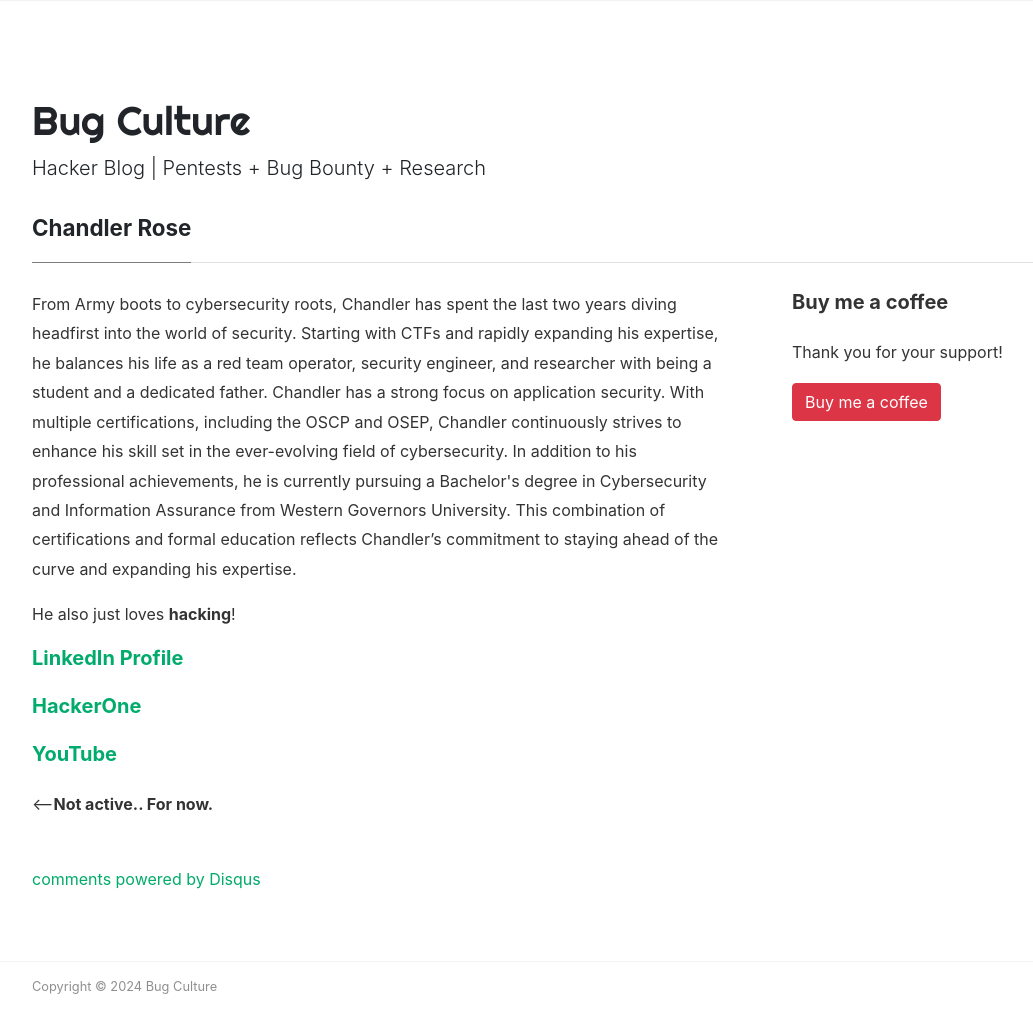
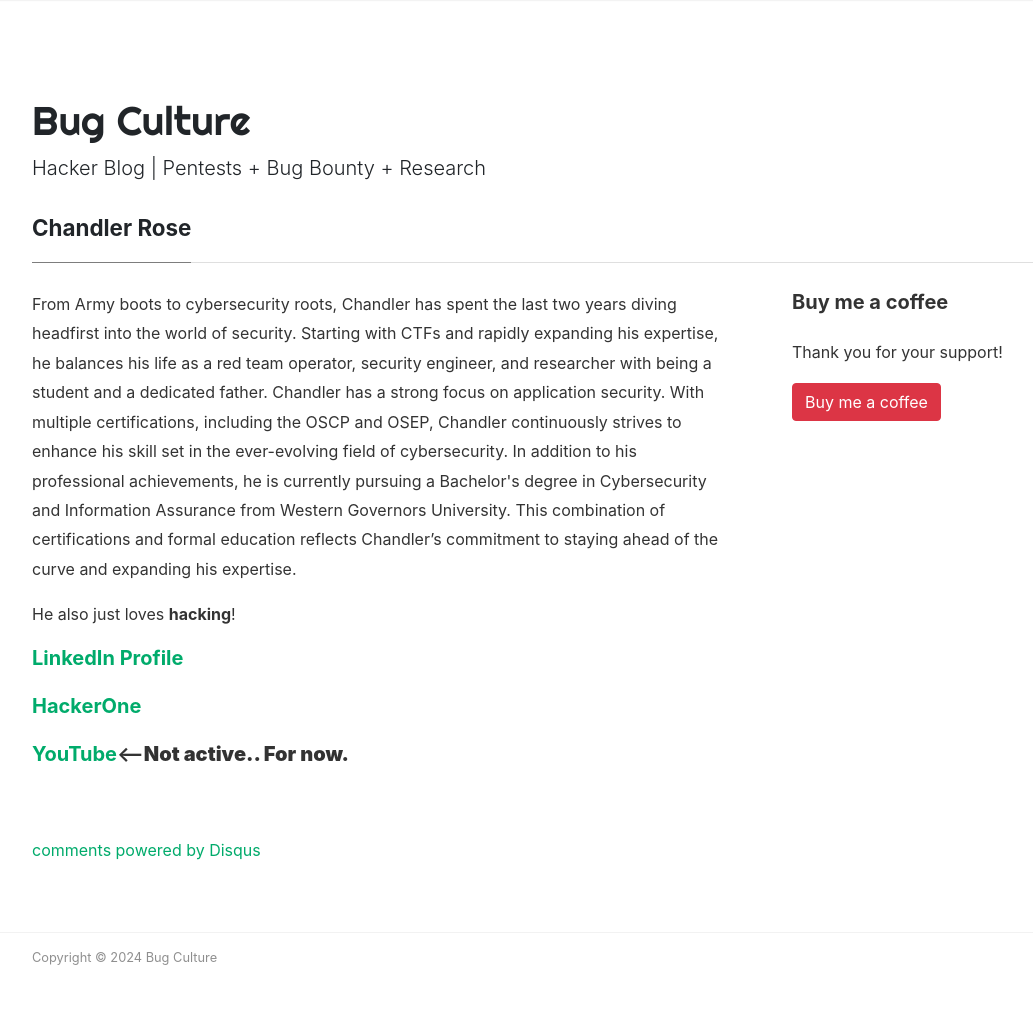
Before and after one commit to Turbul3nce/Turbul3nce.github.io, a Jekyll site: the page built from _pages/about.md, in a window 1280 px wide and 1070 px high. Shown: the top 1033 px of the window, without its empty margins (53-1086 px from the left). Built offline with Jekyll 4.4.1, drawn with Linux system fonts in a browser that asks for light colours; nearby versions of some CDN libraries; comment, search, counter and statistics services are not loaded.

```diff
--- a/_pages/about.md
+++ b/_pages/about.md
@@ -15,7 +15,7 @@ comments: true
 
 <h5><a href="https://hackerone.com/turbul3nce?type=user">HackerOne</a></h5>
 
-<h5><a href="https://www.youtube.com/@rosehacksyoutube">YouTube</a></h5> <--<b>Not active.. For now.</b>
+<h5><a href="https://www.youtube.com/@rosehacksyoutube">YouTube</a><--<b>Not active.. For now.</b></h5>
 </div>
 
 <div class="col-md-4">
```
